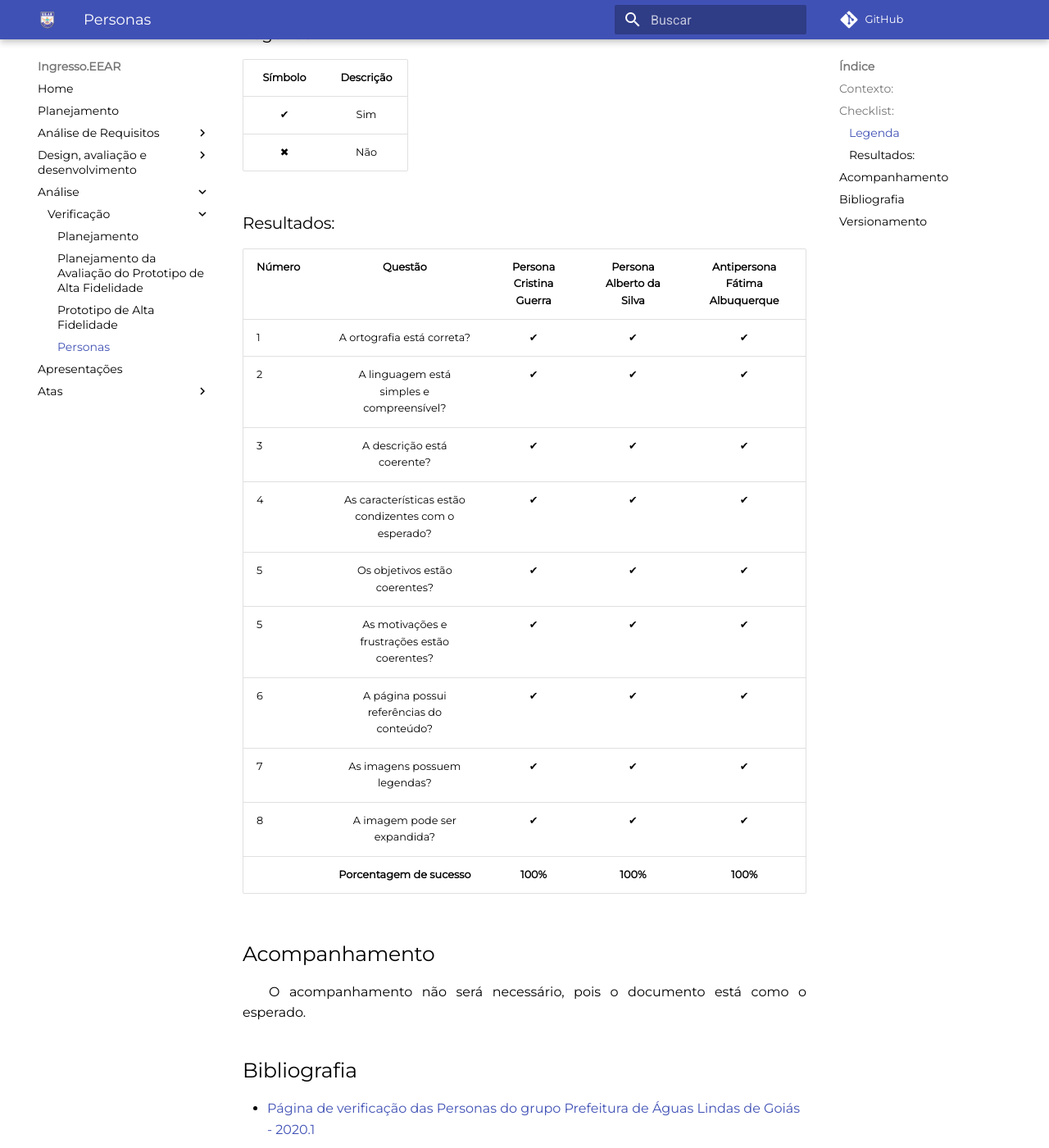
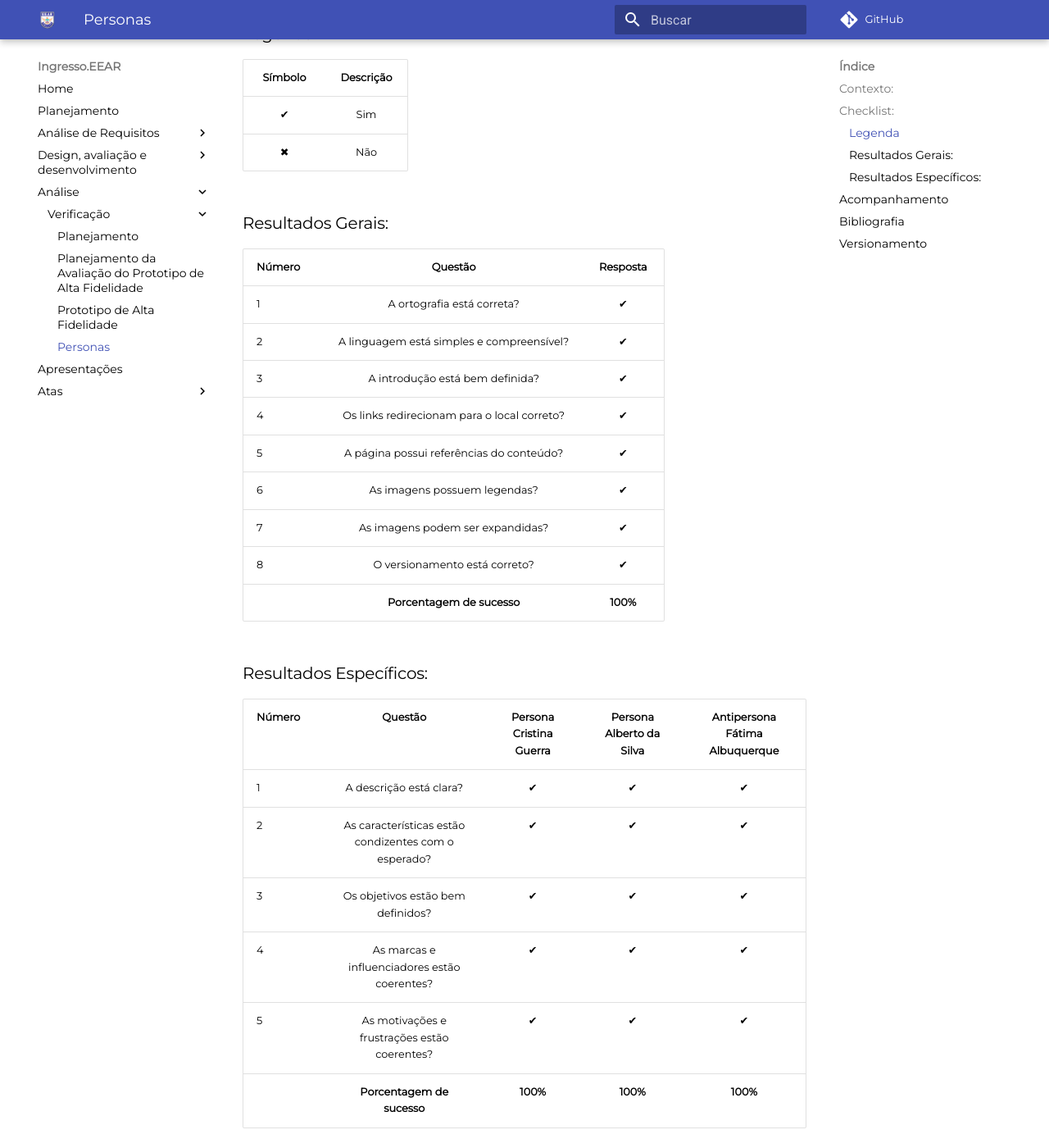
Before and after one commit to CarlosZoft/2020.2-Ingresso.eear, an MkDocs documentation site: the page built from docs/analise/verificacao/personas.md, in a window 1280 px wide and 1400 px high, scrolled down 456 px. Shown: the whole window at 82% size. Built offline with MkDocs 1.6.1 and Material for MkDocs 9.7.7, drawn with Linux system fonts in a browser that asks for light colours; comment, search, counter and statistics services are not loaded; some of the changed text lies outside the part shown.

Commit message:
(#52) Modificando verificação das personas

```diff
--- a/docs/analise/verificacao/personas.md
+++ b/docs/analise/verificacao/personas.md
@@ -14,22 +14,31 @@
 |✔|Sim|
 |✖|Não|
 
-### Resultados:
+### Resultados Gerais:
+|Número|Questão|Resposta|
+|:-|:-:|:-:|
+|1|A ortografia está correta?|✔|
+|2|A linguagem está simples e compreensível?|✔|
+|3|A introdução está bem definida?|✔|
+|4|Os links redirecionam para o local correto?|✔|
+|5|A página possui referências do conteúdo?|✔|
+|6|As imagens possuem legendas?|✔|
+|7|As imagens podem ser expandidas?|✔|
+|8|O versionamento está correto?|✔|
+||**Porcentagem de sucesso**|**100%**|
+
+### Resultados Específicos:
 |Número|Questão|Persona Cristina Guerra|Persona Alberto da Silva|Antipersona Fátima Albuquerque|
 |:-|:-:|:-:|:-:|:-:|
-|1|A ortografia está correta?|✔|✔|✔|
-|2|A linguagem está simples e compreensível?|✔|✔|✔|
-|3|A descrição está coerente?|✔|✔|✔|
-|4|As características estão condizentes com o esperado?|✔|✔|✔|
-|5|Os objetivos estão coerentes?|✔|✔|✔|
+|1|A descrição está clara?|✔|✔|✔|
+|2|As características estão condizentes com o esperado?|✔|✔|✔|
+|3|Os objetivos estão bem definidos?|✔|✔|✔|
+|4|As marcas e influenciadores estão coerentes?|✔|✔|✔|
 |5|As motivações e frustrações estão coerentes?|✔|✔|✔|
-|6|A página possui referências do conteúdo?|✔|✔|✔|
-|7|As imagens possuem legendas?|✔|✔|✔|
-|8|A imagem pode ser expandida?|✔|✔|✔|
 ||**Porcentagem de sucesso**|**100%**|**100%**|**100%**|
 
 ## Acompanhamento
-&emsp;&emsp;O acompanhamento não será necessário, pois o documento está como o esperado.
+&emsp;&emsp;O acompanhamento não será necessário, pois o documento está dentro dos padrões esperados pelo grupo.
 
 ## Bibliografia
 
```
